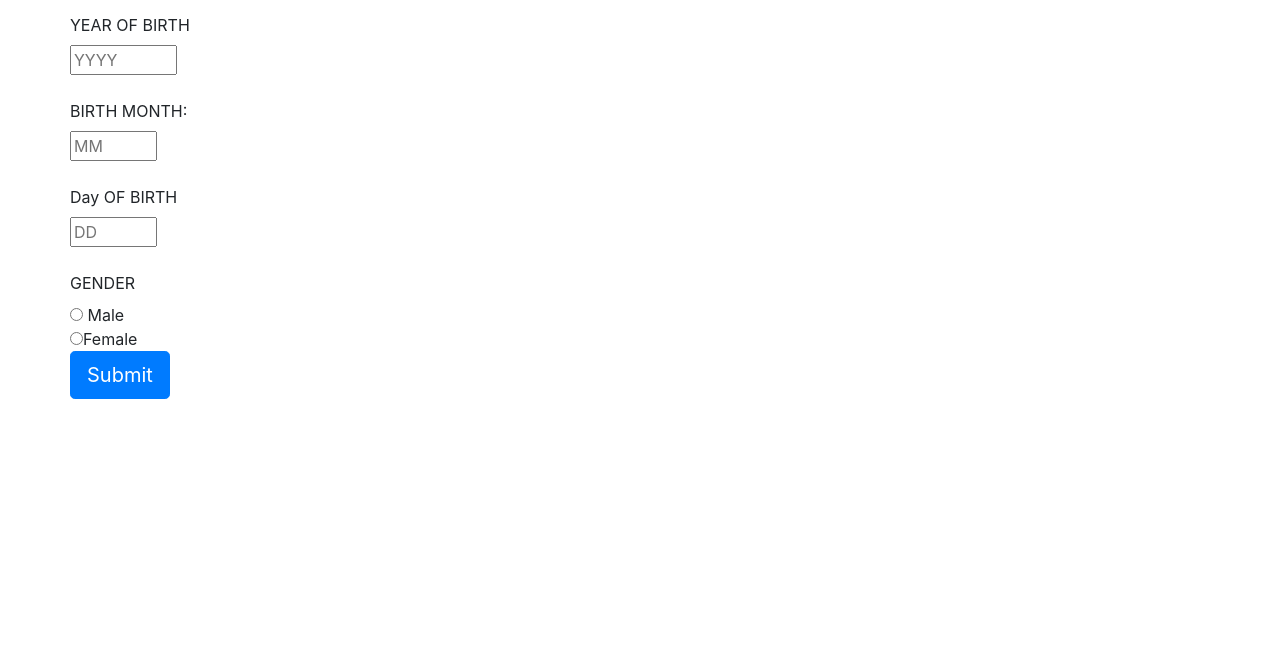
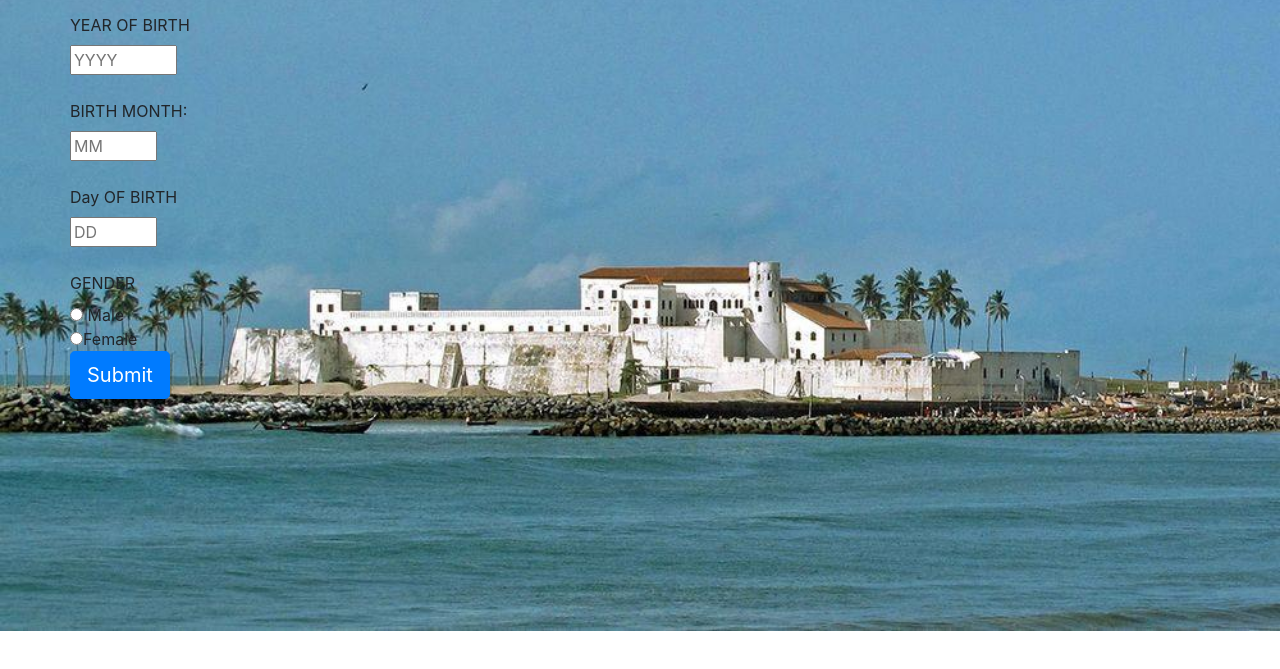
Before and after one commit to othirakevin/akan-name, a plain HTML site: page akan-name.html in a window 1280 px wide. Shown: the part 131-800 px from the top of the page. Drawn offline with nearby package versions, Linux system fonts and the light colour scheme.

Commit message:
added background image and format

```diff
--- a/akan-name.html
+++ b/akan-name.html
@@ -18,7 +18,16 @@
     integrity="sha384-ggOyR0iXCbMQv3Xipma34MD+dH/1fQ784/j6cY/iJTQUOhcWr7x9JvoRxT2MZw1T" crossorigin="anonymous">
   <link rel="stylesheet" type="text/css" href="css/bootstrap.css">
   <link rel="stylesheet" href="css/styles.css">
+  <link rel="stylesheet" href="image/ElminaCastle.jpg">
 </head>
+<style>
+   body{
+    background-image: url("image/ElminaCastle.jpg");
+    background-repeat: no-repeat;
+    background-size: cover;
+
+  }
+</style>
 <body>
 	<div class="container">
     <div class="row">
--- a/css/styles.css
+++ b/css/styles.css
@@ -1,3 +1,6 @@
 body{
-  background-image: url("image/Elinacastle.jpg");
+  background-image: url("images/backimage.jpeg");
+  background-repeat: no-repeat;
+  background-size: cover;
+
 }
```
